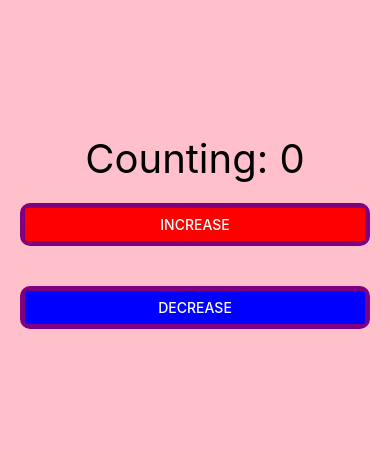
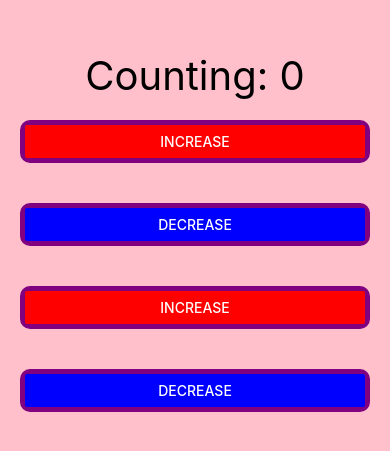
Before and after one commit to anhbanlinhle/weather-forecast, a React Native app: screen / in a window 390 px wide. Shown: the part 191-642 px from the top of the page. Built offline with nearby package versions, Linux system fonts and the light colour scheme.

Commit message:
demo for useEffect

```diff
--- a/src/demo/counter.js
+++ b/src/demo/counter.js
@@ -1,29 +1,47 @@
-import React, { useState } from "react"
-import {
-  View,
-  Text,
-  Button,
-  StyleSheet
-} from "react-native"
+import React, { useState, useEffect } from 'react'
+import { View, Text, Button, StyleSheet } from 'react-native'
 
 const Counter = () => {
   const { container, title, button } = styles
   const [count, setCount] = useState(0)
+  const [newCount, setNewCount] = useState(0)
+
+  useEffect(() => {
+    console.log(`count: ${count}`)
+    return () => {
+      console.log('useEffect cleanup')
+    }
+  }, [count])
+
   return (
     <View style={container}>
       <Text style={title}>{`Counting: ${count}`}</Text>
-      <View style={button} >
+      <View style={button}>
         <Button
-          color='red'
+          color="red"
           title="Increase"
           onPress={() => setCount(count + 1)}
         />
       </View>
-      <View style={button} >
+      <View style={button}>
         <Button
           color={'blue'}
           title="Decrease"
           onPress={() => setCount(count - 1)}
+        />
+      </View>
+      <View style={button}>
+        <Button
+          color="red"
+          title="Increase"
+          onPress={() => setNewCount(newCount + 1)}
+        />
+      </View>
+      <View style={button}>
+        <Button
+          color={'blue'}
+          title="Decrease"
+          onPress={() => setNewCount(newCount - 1)}
         />
       </View>
     </View>
@@ -34,20 +52,19 @@ const styles = StyleSheet.create({
   container: {
     justifyContent: 'center',
     flex: 1,
-    backgroundColor: 'pink',
+    backgroundColor: 'pink'
   },
   title: {
     alignSelf: 'center',
     fontSize: 40,
-    marginTop: 20,
+    marginTop: 20
   },
   button: {
     borderWidth: 5,
     borderColor: 'purple',
     borderRadius: 10,
     margin: 20,
-    backgroundColor: 'white',
-
+    backgroundColor: 'white'
   }
 })
 
```
